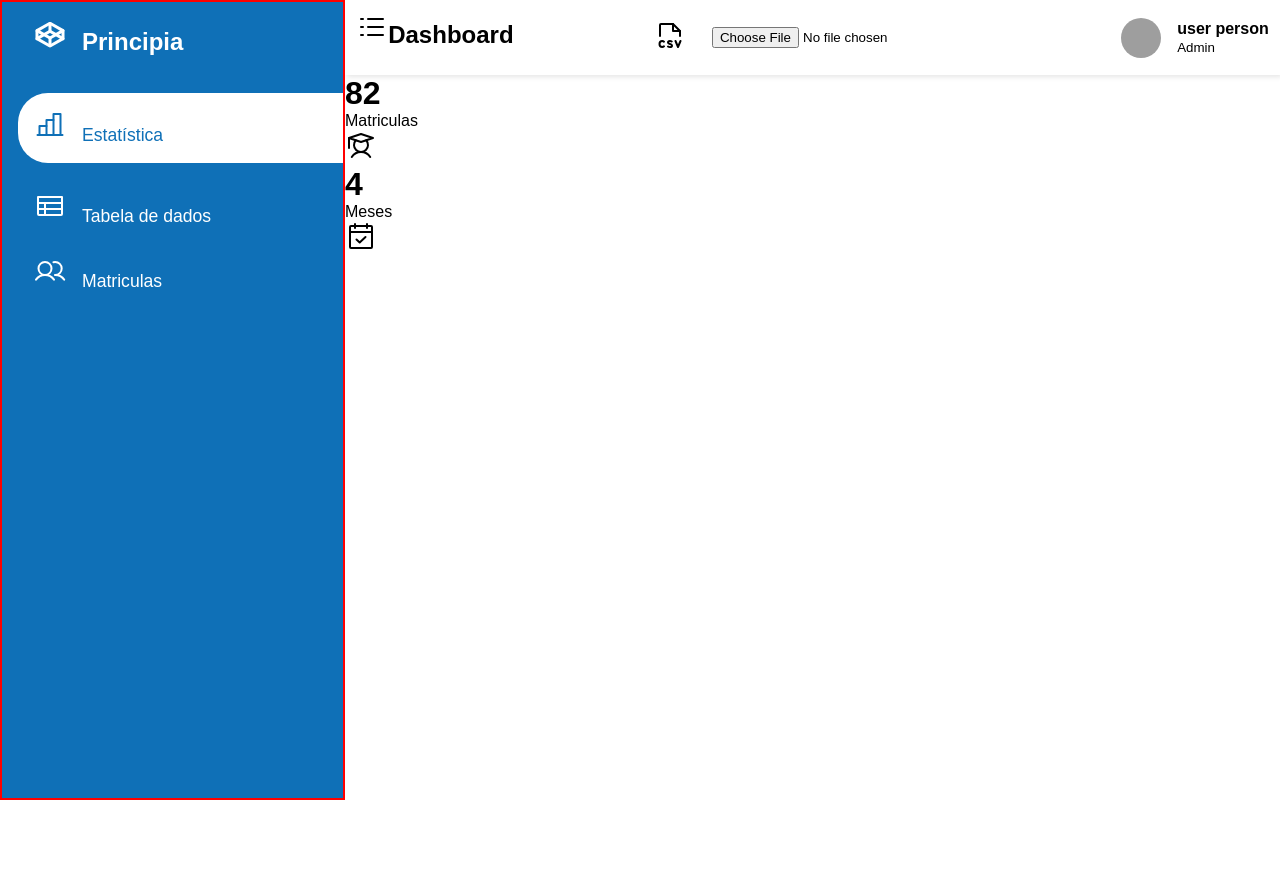
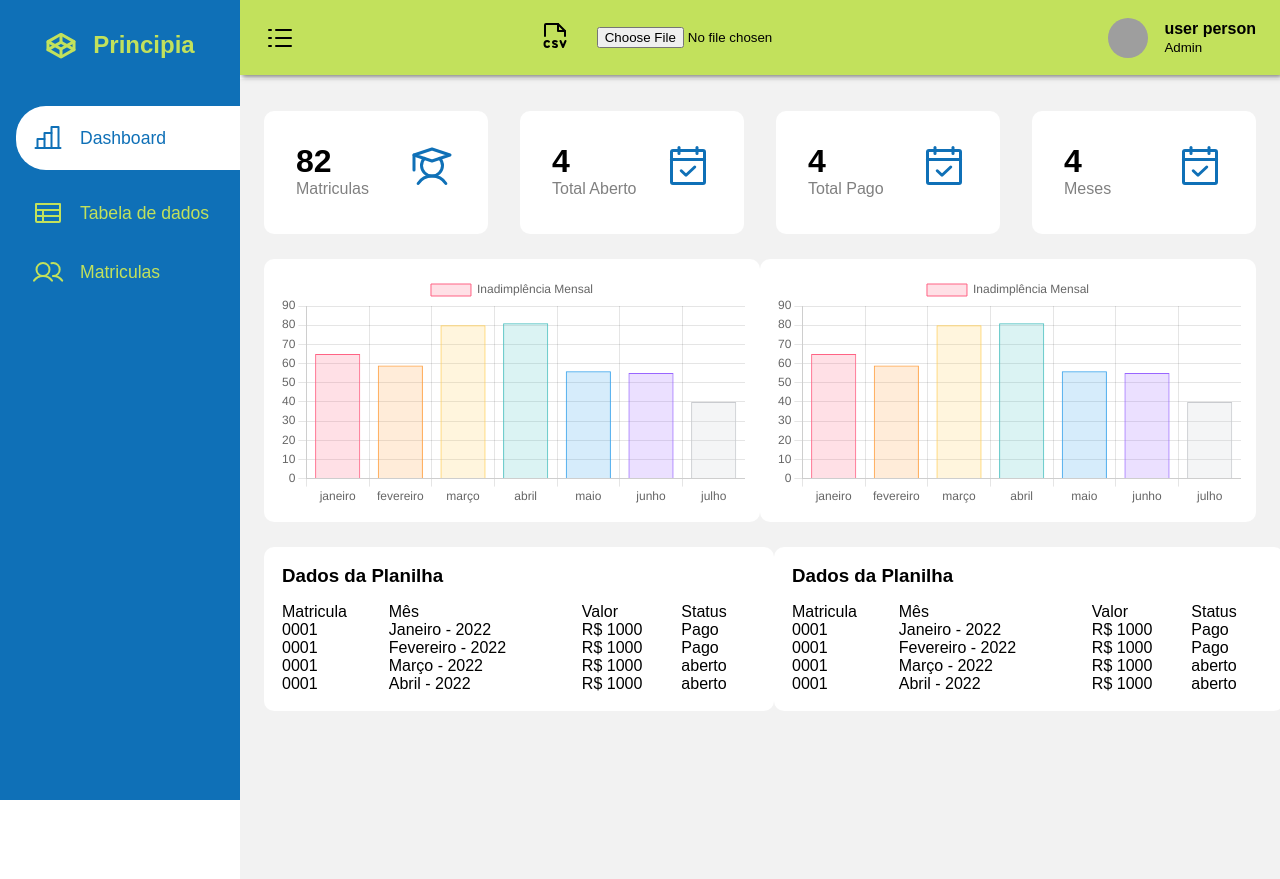
Before and after one commit to eldoncosta1/caso_tecnico_principia, a React (Vite) app: page / in a window 1280 px wide. Before the commit the page ends 800 px from the top, so only its background shows below. Built offline with nearby package versions, Linux system fonts and the light colour scheme; grey boxes are pictures that could not be loaded.

Commit message:
configurando chart e tables da dashboard

```diff
--- a/src/App.jsx
+++ b/src/App.jsx
@@ -1,4 +1,5 @@
 import styles from './App.module.css'
+import { TableData } from './Components/TableData';
 import { Dashboard } from './Dashboard';
 
 import { InputFile } from './InputFile';
--- /dev/null
+++ b/src/Components/TableData.jsx
@@ -0,0 +1,60 @@
+import styles from './TableData.module.css'
+
+export function TableData() {
+  return (
+    <div className={styles.table}>
+      <div className={styles.data}>
+        <div className={styles.card}>
+
+          <div className={styles.card_header}>
+            <h3>Dados da Planilha</h3>
+          </div>
+
+          <div className={styles.card_body}>
+            <table>
+              <thead>
+                <tr>
+                  <td>Matricula</td>
+                  <td>Mês</td>
+                  <td>Valor</td>
+                  <td>Status</td>
+                </tr>
+              </thead>
+              <tbody>
+
+                <tr>
+                  <td>0001</td>
+                  <td>Janeiro - 2022</td>
+                  <td>R$ 1000</td>
+                  <td>Pago</td>
+                </tr>
+
+                <tr>
+                  <td>0001</td>
+                  <td>Fevereiro - 2022</td>
+                  <td>R$ 1000</td>
+                  <td>Pago</td>
+                </tr>
+
+                <tr>
+                  <td>0001</td>
+                  <td>Março - 2022</td>
+                  <td>R$ 1000</td>
+                  <td>aberto</td>
+                </tr>
+
+                <tr>
+                  <td>0001</td>
+                  <td>Abril - 2022</td>
+                  <td>R$ 1000</td>
+                  <td>aberto</td>
+                </tr>
+
+              </tbody>
+            </table>
+          </div>
+        </div>
+      </div>
+    </div>
+  )
+}
--- /dev/null
+++ b/src/Components/TableData.module.css
@@ -0,0 +1,24 @@
+.card {
+  background: white;
+  border-radius: 10px;
+  width: 510px;
+  padding: 10px;
+  margin-top: 25px;
+}
+
+table {
+  border-collapse: collapse;
+  border-radius: 10px;
+  width: 100%;
+}
+
+.card_header,
+.card_body {
+  padding: 0.5rem;
+}
+
+.card_header {
+  display: flex;
+  justify-content: space-between;
+  align-items: center;
+}
--- a/src/Dashboard.jsx
+++ b/src/Dashboard.jsx
@@ -31,7 +31,7 @@ export function Dashboard() {
         position: "top",
       },
       title: {
-        display: true,
+        display: false,
         text: "Chart.js Bar Chart",
       },
     },
@@ -86,12 +86,12 @@ export function Dashboard() {
   return (
     <div className={styles.container}>
 
-      <div className={styles.valores}>
+      {/* <div className={styles.valores}>
         <div>Total Pago <b>R$ {_valorPago}</b></div>
         <div>Total em aberto <b>R$ {_valorAberto}</b></div>
         <div>Total <b>R$ {_valorTotal}</b></div>
         <div>Inadimplência Total<b> R$ {_inadimplencia}</b></div>
-      </div>
+      </div> */}
 
       <Bar
         options={options}
--- a/src/Dashboard.module.css
+++ b/src/Dashboard.module.css
@@ -1,8 +1,8 @@
 .container {
-  border: 2px solid lightblue;
+  background: white;
   border-radius: 10px;
-  margin-top: 2rem;
-  padding: 2rem;
+  width: 510px;
+  padding: 15px;
 }
 
 .valores {
--- a/src/Sidebar.jsx
+++ b/src/Sidebar.jsx
@@ -1,6 +1,10 @@
 import { CalendarCheck, ChartBar, CodepenLogo, FileCsv, ListDashes, MagnifyingGlass, Student, Table, Users } from "phosphor-react";
+import { TableData } from "./Components/TableData";
+import { Dashboard } from "./Dashboard";
 import { InputFile } from "./InputFile";
 import styles from './Sidebar.module.css'
+
+
 export function Sidebar() {
   return (
 
@@ -8,35 +12,37 @@ export function Sidebar() {
       <div className={styles.sidebar}>
 
         <div className={styles.sidebar_logo}>
-          <h2><span><CodepenLogo size={32} weight="bold" /></span>Principia</h2>
+          <CodepenLogo size={32} weight="bold" />
+          <h2>Principia</h2>
         </div>
 
         <div className={styles.sidebar_menu}>
 
 
-          <li><a href="" className={styles.active}><span><ChartBar size={32} /></span>
-            <span>Estatística</span></a>
+          <li><a href="" className={styles.active}>
+            <ChartBar size={32} />
+            <span>Dashboard</span></a>
           </li>
-          <li><a href=""><span><Table size={32} /></span>
+          <li><a href=""><Table size={32} />
             <span>Tabela de dados</span></a>
           </li>
-          <li><a href=""><span><Users size={32} /></span>
+          <li><a href="">
+            <Users size={32} />
             <span>Matriculas</span></a>
           </li>
-
-
 
         </div>
       </div>
 
       <div className={styles.main_container}>
         <header>
-          <h2>
-            <label for="">
-              <span><ListDashes size={32} /></span>
-            </label>
+          <div className={styles.updatefile}>
+            <ListDashes size={32} />
+            {/* <h2>
               Dashboard
-          </h2>
+            </h2> */}
+          </div>
+
 
           <div className={styles.updatefile}>
             <span> <FileCsv size={32} /></span>
@@ -58,16 +64,38 @@ export function Sidebar() {
 
         <main>
 
+          <div className={styles.dashboard}>
+
             <div className={styles.cards}>
-
               <div className={styles.card_single}>
                 <div>
                   <h1>82</h1>
                   <span>Matriculas</span>
                 </div>
+                <div>
+                  <span><Student /></span>
+                </div>
+              </div>
+
+
+              <div className={styles.card_single}>
+                <div>
+                  <h1>4</h1>
+                  <span>Total Aberto</span>
                 </div>
                 <div>
-              <span><Student size={32} /></span>
+                  <span><CalendarCheck /></span>
+                </div>
+              </div>
+
+              <div className={styles.card_single}>
+                <div>
+                  <h1>4</h1>
+                  <span>Total Pago</span>
+                </div>
+                <div>
+                  <span><CalendarCheck /></span>
+                </div>
               </div>
 
               <div className={styles.card_single}>
@@ -75,16 +103,31 @@ export function Sidebar() {
                   <h1>4</h1>
                   <span>Meses</span>
                 </div>
+                <div>
+                  <span><CalendarCheck /></span>
                 </div>
-            <div>
-              <span><CalendarCheck size={32} /></span>
+              </div>
             </div>
 
+            <div className={styles.barchart}>
+              <Dashboard />
+              <Dashboard />
+
+            </div>
+            <div className={styles.table}>
+            <TableData />
+            <TableData />
+            </div>
           </div>
 
 
+
+
+
         </main>
+
       </div >
+
     </>
   )
 }
--- a/src/Sidebar.module.css
+++ b/src/Sidebar.module.css
@@ -1,26 +1,29 @@
 .sidebar {
-  width: 21.563rem;
+  width: 15rem;
   background: #0f70b7;
   left: 0;
   top: 0;
   height: 100%;
   position: fixed;
-  border: 2px solid red;
+  /* border: 2px solid red; */
+  z-index: 100;
 }
 
 .sidebar_logo {
-  height: 75px;
-  padding: 1rem 0rem 1rem 2rem;
-  color: #fff;
-}
+  display: flex;
+  align-items: center;
+  justify-content: center;
+  height: 90px;
+  gap: 1rem;
+  color: #C2E15C;
 
-.sidebar_logo span {
-  display: inline-block;
-  padding-right: 1rem;
 }
 
 .sidebar_menu {
   margin-top: 1rem;
+  display: flex;
+  flex-direction: column;
+  justify-items: center;
 }
 
 .sidebar_menu li {
@@ -29,10 +32,14 @@
   padding-left: 1rem;
 }
 
+
 .sidebar_menu a {
   padding-left: 1rem;
-  display: block;
-  color: #fff;
+  gap: 1rem;
+  display: flex;
+  justify-items: center;
+  align-items: center;
+  color: #C2E15C;
   font-size: 1.1rem;
 }
 
@@ -50,14 +57,30 @@
 }
 
 .main_container {
-  margin-left: 21.563rem;
+  margin-left: 15rem;
 }
 
 header {
   display: flex;
+  flex-direction: row;
   justify-content: space-between;
-  padding: 0.7rem;
-  box-shadow: 2px 2px 5px rgba(0, 0, 0, 0.1);
+  padding: 0.7rem 1.5rem;
+  box-shadow: 2px 2px 5px rgba(0, 0, 0, 0.5);
+  left: 15rem;
+  width: calc(100%-345px);
+  top: 0;
+  z-index: 100;
+
+  background-color: #C2E15C;
+}
+
+header h2 {
+  color: #0f70b7;
+}
+
+.main_container_title {
+  display: flex;
+  border: 2px solid red;
 }
 
 .updatefile {
@@ -78,7 +101,61 @@ header {
   margin-right: 1rem;
 }
 
-/* .user_wrapper small {
-  display: inline-block;
-  margin-top: -10px !important;
-} */
+main {
+  margin-top: 4px;
+  padding: 2rem 1.5rem;
+  background: #7c7c7c1a;
+  min-height: 100vh;
+}
+
+.dashbord {
+  display: flex;
+  flex-direction: column;
+}
+
+.cards {
+  border: 2px solode green;
+  display: grid;
+  grid-template-columns: repeat(4, 1fr);
+  grid-gap: 2rem;
+}
+
+.card_single {
+  display: flex;
+  justify-content: space-between;
+  background: white;
+  padding: 2rem;
+  border-radius: 10px;
+  cursor: pointer;
+}
+
+.card_single:hover {
+  background-color: #C2E15C;
+}
+
+.card_single div:last-child span {
+  font-size: 3rem;
+  color: #0f70b7;
+}
+
+.card_single div:first-child span {
+  color: gray;
+}
+
+.barchart {
+  margin-top: 25px;
+  display: flex;
+  flex-direction: row;
+  justify-content: space-between;
+}
+
+.table {
+  display: flex;
+  flex-direction: row;
+  justify-content: space-between;
+}
+
+.dashboard {
+  display: flex;
+  flex-direction: column;
+}
```
Lines whose indentation alone changed are shown as unchanged.
